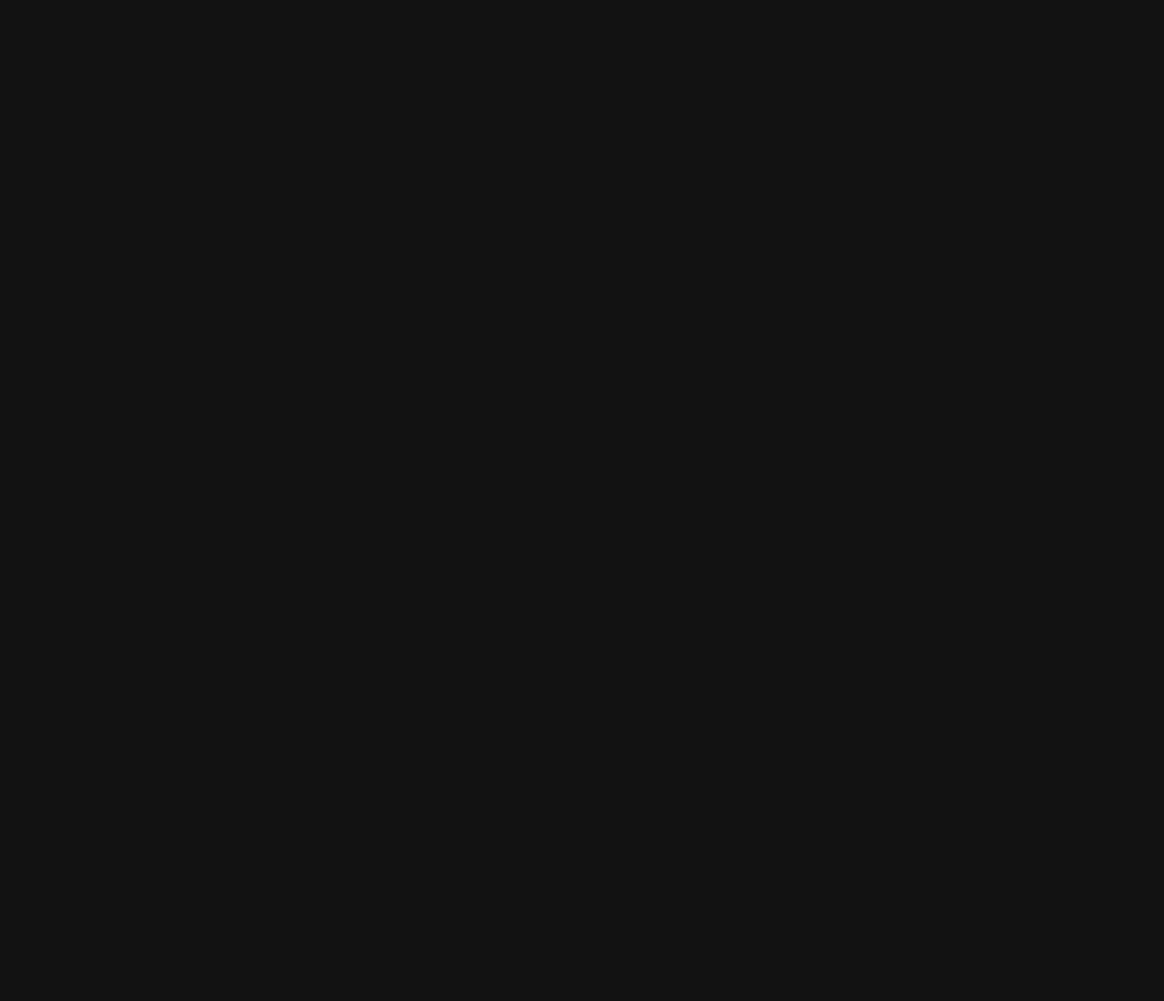
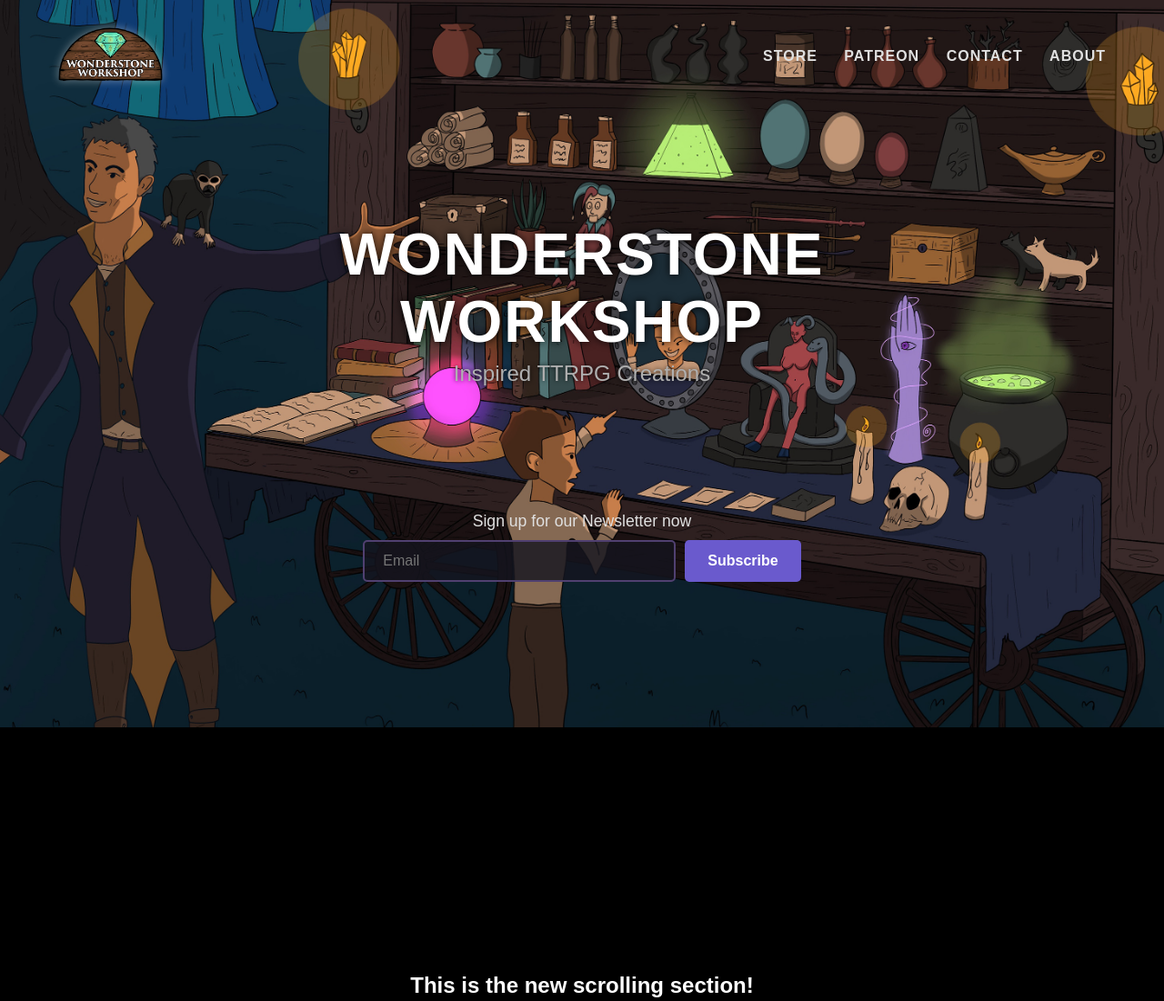
Before and after one commit to Wonderbringer/Wondervault, a plain HTML site: page index.html in a window 1280 px wide. Shown: the whole page at 91% size. Before the commit the page ends 800 px from the top, so only its background shows below. Drawn offline with Linux system fonts and the light colour scheme.

Commit message:
Update index.html

```diff
--- a/index.html
+++ b/index.html
@@ -9,17 +9,16 @@
         body {
             margin: 0;
             padding: 0;
-            font-family: sans-serif;
-            color: #E0E0E0;
-            background-color: #121212;
+            font-family: sans-serif; /* Replace with your actual dark, fantasy font */
+            color: #E0E0E0; /* Light gray text for contrast */
+            background-color: #121212; /* Dark background fallback */
         }
 
         /* --- Hero Section Styling (The Main Image & PARALLAX) --- */
         .hero-section {
             width: 100%;
-            height: 100vh;
-            /* !!! 🛑 REPLACE THIS with YOUR actual filename (e.g., 'hero_bg.jpg') 🛑 !!! */
-            background-image: url('YOUR_BACKGROUND_IMAGE_URL.jpg');
+            height: 100vh; /* Make it take up the full screen height */
+            background-image: url('YOUR_BACKGROUND_IMAGE_URL.jpg'); /* !!! REPLACE THIS URL !!! */
             background-size: cover;
             background-position: center center;
             background-repeat: no-repeat;
@@ -47,6 +46,7 @@
         .logo-container img {
             /* 👇 ADJUSTED LOGO HEIGHT */
             height: 60px;
+            /* ------------------------ */
             filter: drop-shadow(0 0 5px rgba(255, 255, 255, 0.4));
         }
 
@@ -65,6 +65,7 @@
             position: absolute;
             /* 👇 ADJUSTED POSITION: Moved up to clear the characters */
             top: 25%;
+            /* ----------------------------------------------------- */
             left: 50%;
             transform: translateX(-50%);
             text-align: center;
@@ -103,9 +104,83 @@
             margin-bottom: 10px;
         }
 
-        /* Styling for the form inputs */
+        /* Style the inputs to match the dark, stylized look */
         .custom-form-container {
             display: flex;
             justify-content: center;
             gap: 10px;
-            margin-
+            margin-top: 10px;
+        }
+
+        .custom-form-container input[type="email"] {
+            padding: 12px 20px;
+            border: 2px solid #504070;
+            border-radius: 5px;
+            background-color: rgba(20, 20, 30, 0.8);
+            color: white;
+            width: 60%;
+            font-size: 1em;
+        }
+
+        .custom-form-container button {
+            padding: 12px 25px;
+            border: none;
+            border-radius: 5px;
+            background-color: #6A5ACD;
+            color: white;
+            font-size: 1em;
+            font-weight: bold;
+            cursor: pointer;
+            transition: background-color 0.3s;
+        }
+
+        .custom-form-container button:hover {
+            background-color: #7B68EE;
+        }
+
+        /* --- New Section Styling (Black & Blank) --- */
+        .new-section {
+            width: 100%;
+            min-height: 100vh; /* Takes up at least one full screen height to allow scrolling */
+            background-color: #000000; /* Pure black as requested */
+            padding: 50px 0;
+            z-index: 10; /* Ensures it sits on top of the fixed background */
+        }
+
+    </style>
+</head>
+<body>
+
+<div class="hero-section">
+    <div class="navbar">
+        <div class="logo-container">
+            <img src="WONDERSTONE_LOGO.png" alt="Wonderstone Workshop Logo">
+        </div>
+        <div class="nav-links">
+            <a href="#">STORE</a>
+            <a href="#">PATREON</a>
+            <a href="#">CONTACT</a>
+            <a href="#">ABOUT</a>
+        </div>
+    </div>
+
+    <div class="main-content">
+        <h1>WONDERSTONE WORKSHOP</h1>
+        <p>Inspired TTRPG Creations</p>
+    </div>
+
+    <div class="mailing-list">
+        <p class="sign-up-text">Sign up for our Newsletter now</p>
+
+        <div id="mailing-list-form-placeholder" class="custom-form-container">
+            <input type="email" placeholder="Email" required>
+            <button type="submit">Subscribe</button>
+        </div>
+        </div>
+
+</div>
+<div class="new-section">
+    <h2 style="text-align: center; color: white; padding-top: 200px;">This is the new scrolling section!</h2>
+</div>
+</body>
+</html>
```
